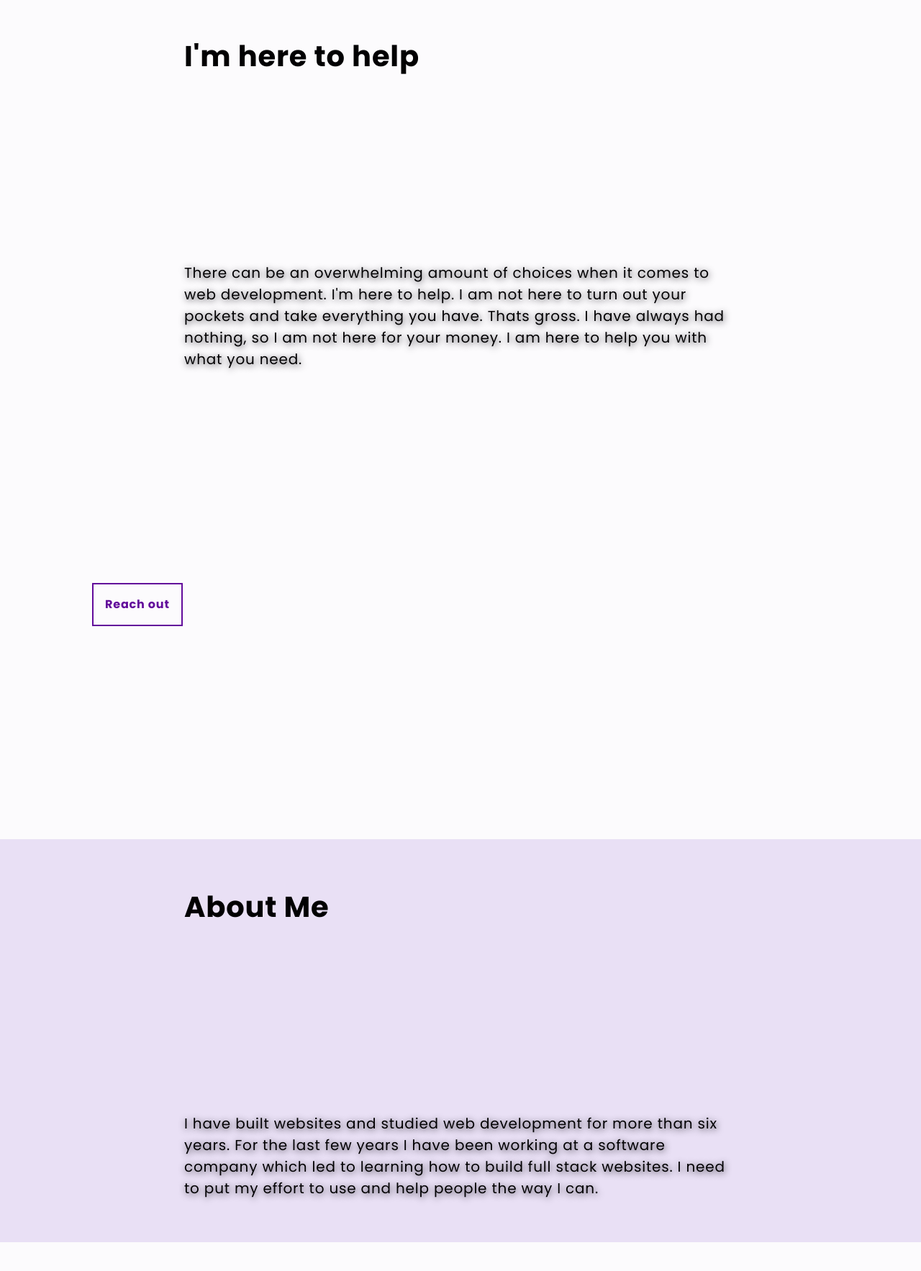
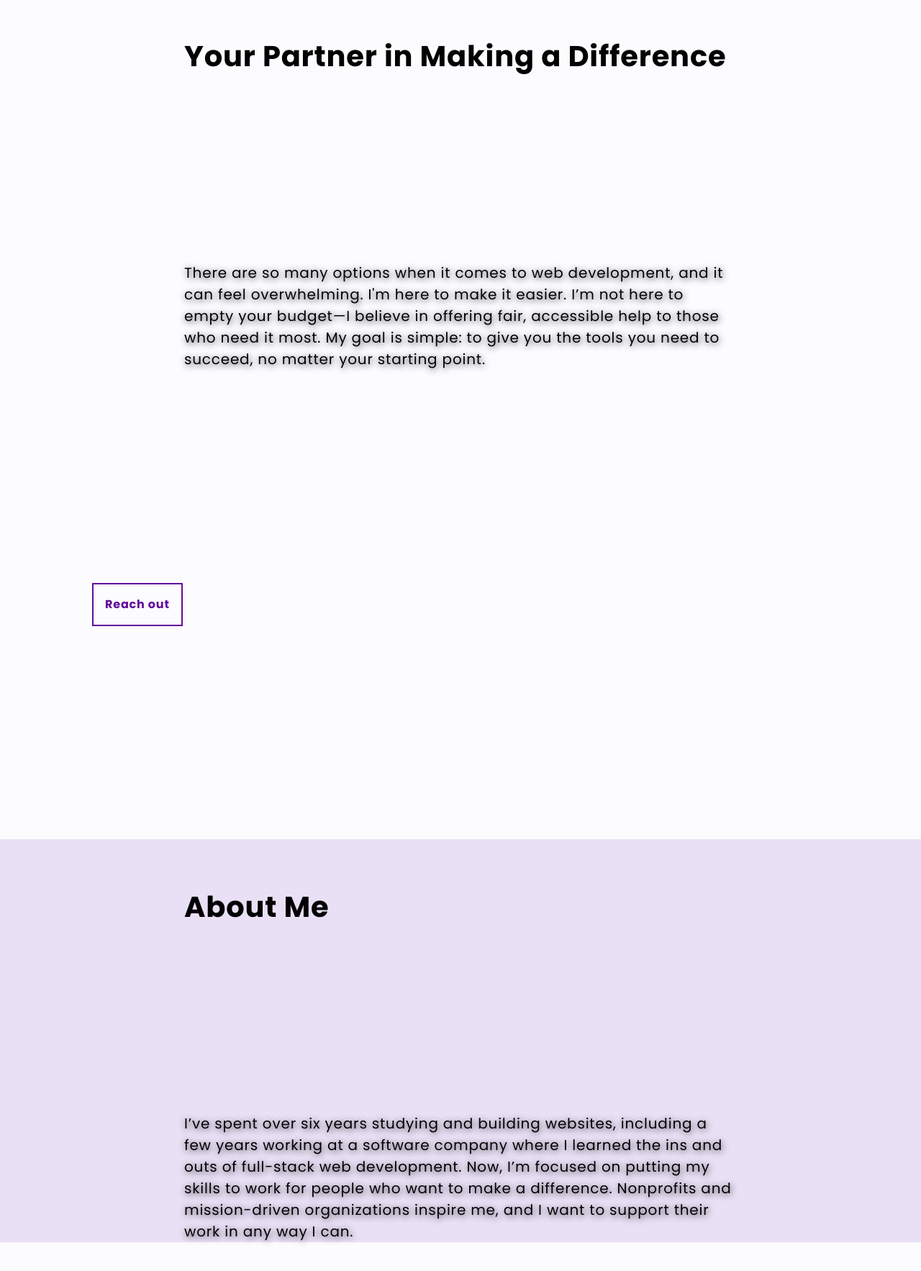
Before and after one commit to aTurbulentMind/portfolioV2, a SvelteKit app: page / in a window 1280 px wide. Shown: the part 1008-2774 px from the top of the page at 72% size. Built offline with nearby package versions, Linux system fonts and the light colour scheme; no server answers.

Commit message:
Add files via upload

```diff
--- a/src/routes/+page.svelte
+++ b/src/routes/+page.svelte
@@ -107,7 +107,7 @@
 				<label for="message">Message</label>
 				<textarea id="message" name="message" placeholder="Enter your message" required></textarea>
 
-				<button class="button-Skew" type="submit">Submit</button>
+				<button class="ripple-btn" type="submit">Submit</button>
 			</form>
 		{:else}
 			<p class="glass-Box">Thank you for the message! I will get back to you as soon as I can.</p>
@@ -116,21 +116,31 @@
 </header>
 
 <section>
-	<h2>I'm here to help</h2>
+	<h2>Your Partner in Making a Difference</h2>
 	<p>
-		There can be an overwhelming amount of choices when it comes to web development. I'm here to
-		help. I am not here to turn out your pockets and take everything you have. Thats gross. I have
-		always had nothing, so I am not here for your money. I am here to help you with what you need.
+		There are so many options when it comes to web development, and it can feel overwhelming. I'm
+		here to make it easier. I’m not here to empty your budget—I believe in offering fair, accessible
+		help to those who need it most. My goal is simple: to give you the tools you need to succeed, no
+		matter your starting point.
 	</p>
-	<a href="/contact/" class="button-Ghost">Reach out </a>
+	<a href="/contact/" class="button-Ghost">Reach out</a>
 </section>
 
 <section class="glass-Box-2">
 	<h2>About Me</h2>
 	<p>
-		I have built websites and studied web development for more than six years. For the last few
-		years I have been working at a software company which led to learning how to build full stack
-		websites. I need to put my effort to use and help people the way I can.
+		I’ve spent over six years studying and building websites, including a few years working at a
+		software company where I learned the ins and outs of full-stack web development. Now, I’m
+		focused on putting my skills to work for people who want to make a difference. Nonprofits and
+		mission-driven organizations inspire me, and I want to support their work in any way I can.
+	</p>
+</section>
+
+<section>
+	<h2>Why would I do this?</h2>
+	<p>
+		I believe in helping people who are working to create a better world. Nonprofits often operate
+		on tight budgets and big dreams—I’m here to be a partner in making those dreams achievable.
 	</p>
 </section>
 
```
